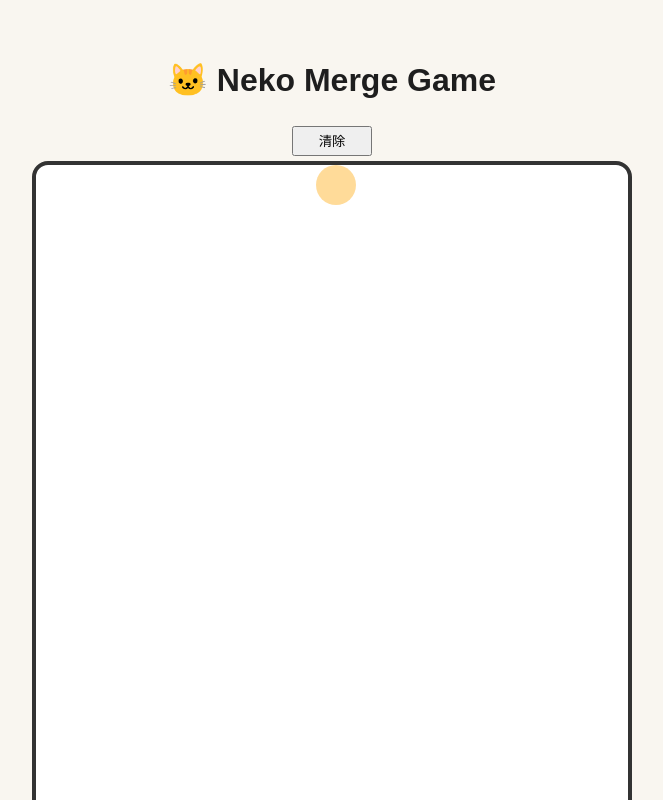
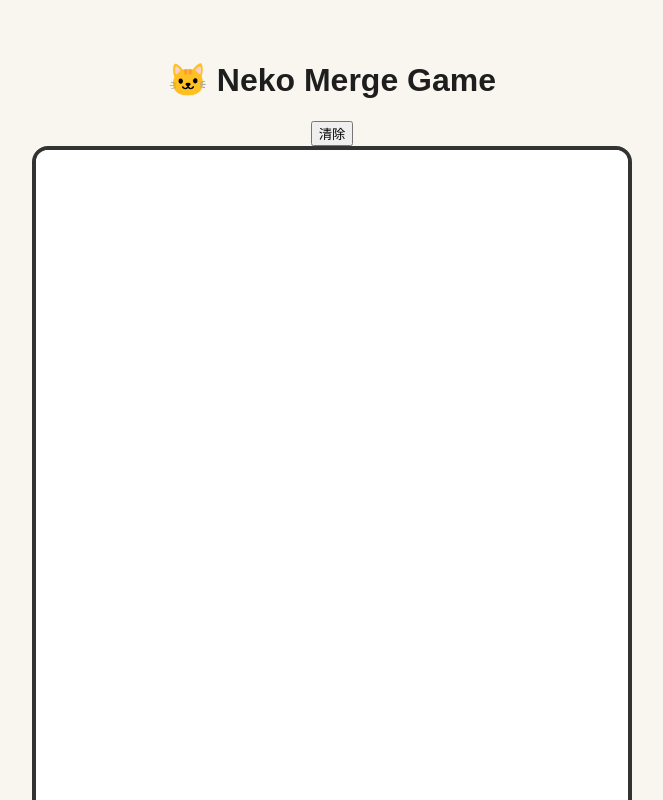
Before and after one commit to KenkenPie/neko_merge_game, a Vue app: page / in a window 1280 px wide. Shown: the top 800 px of the page, without its empty margins (308-971 px from the left). Built offline with nearby package versions, Linux system fonts and the light colour scheme.

Commit message:
Update GameBoard.vue

```diff
--- a/src/components/GameBoard.vue
+++ b/src/components/GameBoard.vue
@@ -1,132 +1,112 @@
 <script setup>
-import { ref } from 'vue'
+import { onMounted, ref } from 'vue'
+import Matter from 'matter-js'
 
 const BOARD_WIDTH = 600
 const BOARD_HEIGHT = 800
 const BALL_SIZE = 40
 
-const balls = ref([])
-const mouseX = ref((BOARD_WIDTH - BALL_SIZE) / 2)
+const gameBoard = ref(null)
 
-function updateMouseX(event) {
-    const board = event.currentTarget
-    const rect = board.getBoundingClientRect()
+let engine
+let render
+let runner
 
-    const x = event.clientX - rect.left - BALL_SIZE / 2
+onMounted(() => {
+    const { Engine, Render, Runner, Bodies, Composite } = Matter
 
-    mouseX.value = Math.max(0, Math.min(x, BOARD_WIDTH - BALL_SIZE))
-}
+    engine = Engine.create()
 
-function addBall() {
-    const newBall = {
-        id: Date.now(),
-        x: mouseX.value,
-        y: 0,
-        size: BALL_SIZE,
-        isDropping: true,
-    }
+    render = Render.create({
+        element: gameBoard.value,
+        engine: engine,
+        options: {
+            width: BOARD_WIDTH,
+            height: BOARD_HEIGHT,
+            wireframes: false,
+            background: '#ffffff',
+        },
+    })
 
-    balls.value.push(newBall)
-    startDrop()
-}
 
-let timer = null
 
-function startDrop() {
-    if (timer) return
+    const ground = Bodies.rectangle(
+        BOARD_WIDTH / 2,
+        BOARD_HEIGHT + 25,
+        BOARD_WIDTH,
+        50,
+        {
+            isStatic: true,
+            render: {
+                fillStyle: '#333',
+            },
+        }
+    )
 
-    timer = setInterval(() => {
-        balls.value.forEach((ball) => {
-            if (!ball.isDropping) return
+    const leftWall = Bodies.rectangle(
+  -25,
+  BOARD_HEIGHT / 2,
+  50,
+  BOARD_HEIGHT,
+  {
+    isStatic: true,
+    render: {
+      fillStyle: '#333',
+    },
+  }
+)
 
-            const bottom = BOARD_HEIGHT - ball.size
+const rightWall = Bodies.rectangle(
+  BOARD_WIDTH + 25,
+  BOARD_HEIGHT / 2,
+  50,
+  BOARD_HEIGHT,
+  {
+    isStatic: true,
+    render: {
+      fillStyle: '#333',
+    },
+  }
+)
 
-            let canMove = true
+    Composite.add(engine.world, [ground])
 
-            balls.value.forEach((otherBall) => {
-                if (ball.id === otherBall.id) return
+    Render.run(render)
 
-                const overlapX =
-                    Math.abs(ball.x - otherBall.x) < ball.size
+    runner = Runner.create()
+    Runner.run(runner, engine)
+})
 
-                const overlapY =
-                    ball.y + ball.size >= otherBall.y
+function addBall(event) {
+    const { Bodies, Composite } = Matter
 
-                if (
-                    overlapX &&
-                    overlapY &&
-                    !otherBall.isDropping
-                ) {
-                    ball.y = otherBall.y - ball.size
-                    canMove = false
-                }
-            })
+    const rect = gameBoard.value.getBoundingClientRect()
+    const x = event.clientX - rect.left
 
-            if (canMove && ball.y < bottom) {
-                ball.y += 2
-            } else {
-                ball.isDropping = false
-            }
-        })
-    }, 16)
-}
+    const ball = Bodies.circle(x, 40, BALL_SIZE / 2, {
+        restitution: 0.2,
+        friction: 0.05,
+        render: {
+            fillStyle: 'orange',
+        },
+    })
 
-function clearBalls() {
-    balls.value = []
-    clearInterval(timer)
-    timer = null
+    Composite.add(engine.world, ball)
 }
 </script>
 
 <template>
-    <button @click="clearBalls">清除</button>
+    <button>清除</button>
 
-    <div class="game-board" @mousemove="updateMouseX" @click="addBall">
-        <div class="preview-ball" :style="{
-            left: mouseX + 'px',
-        }"></div>
-        <div v-for="ball in balls" :key="ball.id" class="ball" :style="{
-            width: ball.size + 'px',
-            height: ball.size + 'px',
-            left: ball.x + 'px',
-            top: ball.y + 'px',
-        }"></div>
-    </div>
+    <div ref="gameBoard" class="game-board" @click="addBall"></div>
 </template>
 
 <style scoped>
-.preview-ball {
-    width: 40px;
-    height: 40px;
-
-    border-radius: 50%;
-
-    background: rgba(255, 165, 0, 0.4);
-
-    position: absolute;
-
-    top: 0;
-}
-
 .game-board {
     width: 600px;
     height: 800px;
     border: 4px solid #333;
     border-radius: 16px;
-    background: white;
-    position: relative;
     overflow: hidden;
 }
-
-.ball {
-    border-radius: 50%;
-    background: orange;
-    position: absolute;
-}
-
-button {
-    width: 80px;
-    height: 30px;
-    margin: 5px;
-}
 </style>
```
